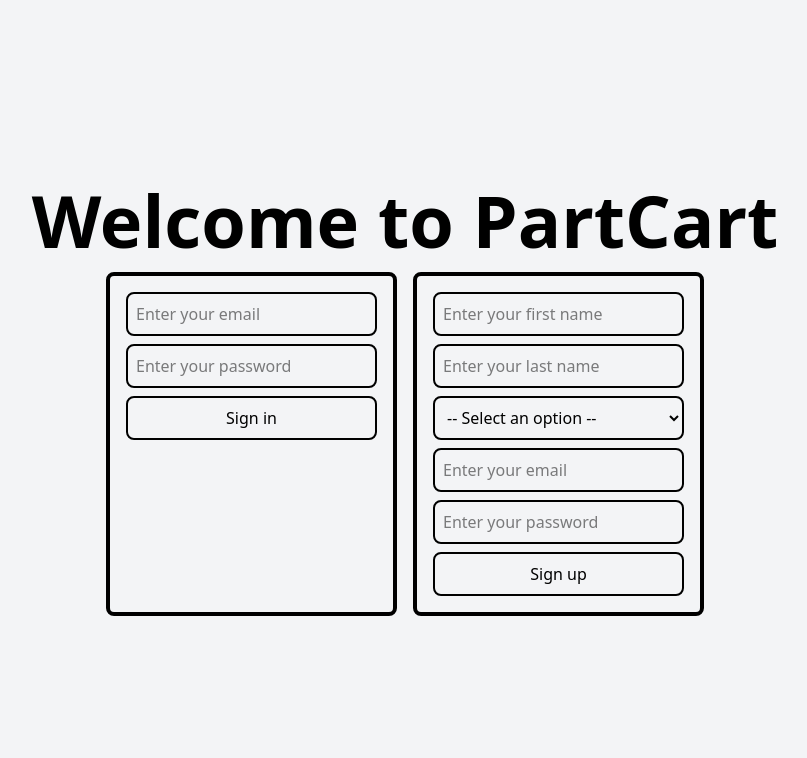
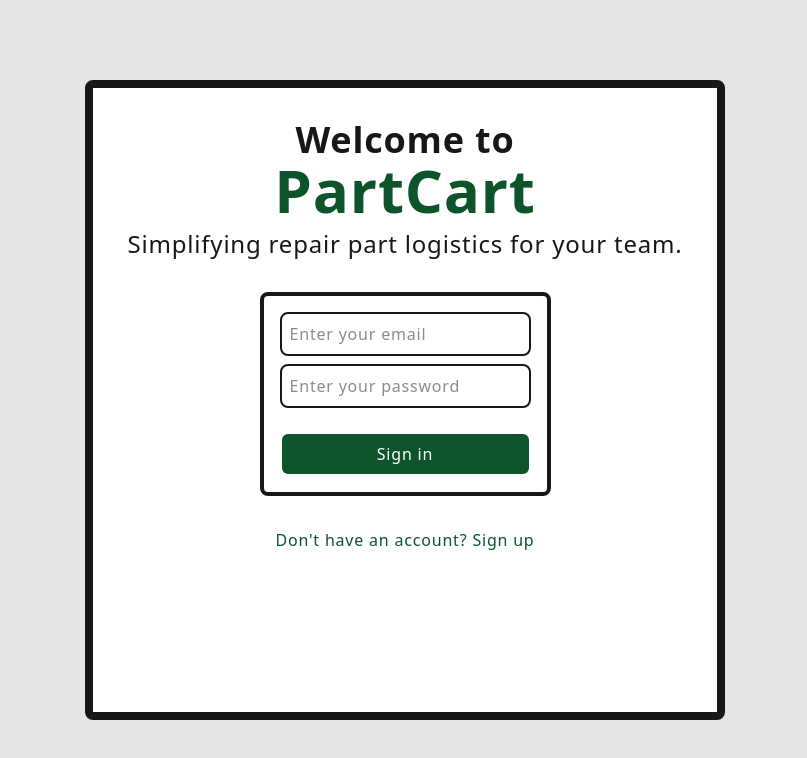
Before and after one commit to nathan-au/part-cart, a Vue app: page / in a window 1280 px wide. Shown: the top 758 px of the page, without its empty margins (235-1042 px from the left). Built offline with nearby package versions, Linux system fonts and the light colour scheme.

Commit message:
refactor: nice ui + welcome page

```diff
--- a/src/components/CreateOrder.vue
+++ b/src/components/CreateOrder.vue
@@ -15,9 +15,7 @@
             <span v-if="loading">Submitting order...</span>
         </button>
 
-        <br v-if="error_message">
-        <span v-if="error_message" class="text-neutral-900 bg-red-600 rounded-xs p-1">{{ error_message }}</span>
-        <br v-if="success_message && !error_message">
+        <span v-if="error_message" class="text-neutral-900 bg-red-600 rounded-xs p-1 text-xs font-normal">{{ error_message }}</span>
         <span v-if="success_message && !error_message" class="text-neutral-900">{{ success_message }}</span>
     </form>
 </template>
--- a/src/components/ProfileCard.vue
+++ b/src/components/ProfileCard.vue
@@ -1,5 +1,6 @@
 <template>
     <div class="p-4 rounded-lg flex flex-col gap-2 text-xl text-center truncate">
+        <span v-if="loading">Loading profile...</span>
         <span class="text-3xl">{{ user_first_name + ' ' + user_last_name }}</span>
         <span class="text-xl">{{ user_email }}</span>
         <span class="text-xl">{{ user_user_type }}</span>
@@ -11,12 +12,15 @@
     import { onMounted } from 'vue'
     import { supabase } from '@/supabase'
 
+    const loading = ref(false)
+
     const user_first_name = ref('')
     const user_last_name = ref('')
     const user_email = ref('')
     const user_user_type = ref('')
 
     const getProfile = async () => {
+        loading.value = true
 
         const { data: { user }, error: userError } = await supabase.auth.getUser()
         if (userError || !user) {
@@ -34,7 +38,11 @@
         user_last_name.value = data.last_name
         user_email.value = data.email
         user_user_type.value = data.user_type
+
+        loading.value = false
+
         return data
+
     }
 
     onMounted(() => {
--- a/src/components/SignOut.vue
+++ b/src/components/SignOut.vue
@@ -4,7 +4,7 @@
         <span v-if="loading">Signing out...</span>
     </button>
     <br v-if="error_message">
-    <span v-if="error_message" class="text-neutral-900 bg-red-600 rounded-xs p-1">{{ error_message }}</span>
+    <span v-if="error_message" class="text-neutral-900 bg-red-600 rounded-xs p-1 text-xs font-normal">{{ error_message }}</span>
 </template>
 
 <script setup>
--- a/src/components/Signin.vue
+++ b/src/components/Signin.vue
@@ -5,13 +5,12 @@
         <input class="border-2 p-2 rounded-lg" type="text" placeholder="Enter your email" v-model="email"/>
         <input class="border-2 p-2 rounded-lg" type="password" placeholder="Enter your password" v-model="password"/>
         <!-- different button text will be displayed depending on loading status -->
-        <button class="border-2 p-2 rounded-lg hover:bg-gray-200 cursor-pointer">
+        <button class="border-2 p-2 rounded-lg hover:bg-green-950 bg-green-900 text-white cursor-pointer mt-4">
             <span v-if="!loading">Sign in</span>
             <span v-if="loading">Signing in...</span>
         </button>
         <!-- display red error message -->
-        <br v-if="error_message">
-        <span v-if="error_message" class="text-neutral-900 bg-red-600 rounded-xs p-1">{{ error_message }}</span>
+        <span v-if="error_message" class="text-neutral-900 bg-red-600 rounded-xs p-1 text-xs font-normal">{{ error_message }}</span>
     </form>
 </template>
 
--- a/src/components/Signup.vue
+++ b/src/components/Signup.vue
@@ -1,7 +1,10 @@
 <template>
     <form class="border-4 p-4 rounded-lg flex flex-col gap-2" @submit.prevent="signUp">
-        <input class="border-2 p-2 rounded-lg" type="text" placeholder="Enter your first name" v-model="first_name"/>
-        <input class="border-2 p-2 rounded-lg" type="text" placeholder="Enter your last name" v-model="last_name"/>
+        <div class="flex flex-row gap-2">
+            <input class="border-2 p-2 rounded-lg" type="text" placeholder="Enter your first name" v-model="first_name"/>
+            <input class="border-2 p-2 rounded-lg" type="text" placeholder="Enter your last name" v-model="last_name"/>
+
+        </div>
         <select class="border-2 p-2 rounded-lg" v-model="user_type">
             <!-- display prompt option by default -->
             <option selected disabled value>-- Select an option --</option>
@@ -10,12 +13,11 @@
         </select>
         <input class="border-2 p-2 rounded-lg" type="text" placeholder="Enter your email" v-model="email"/>
         <input class="border-2 p-2 rounded-lg" type="password" placeholder="Enter your password" v-model="password"/>
-        <button class="border-2 p-2 rounded-lg hover:bg-gray-200 cursor-pointer">
+        <button class="border-2 p-2 rounded-lg hover:bg-green-950 bg-green-900 text-white cursor-pointer mt-4">
             <span v-if="!loading">Sign up</span>
             <span v-if="loading">Signing up...</span>
         </button>
-        <br v-if="error_message">
-        <span v-if="error_message" class="text-neutral-900 bg-red-600 rounded-xs p-1">{{ error_message }}</span>
+        <span v-if="error_message" class="text-neutral-900 bg-red-600 rounded-xs p-1 text-xs font-normal">{{ error_message }}</span>
     </form>
 </template>
 
--- a/src/pages/Dashboard.vue
+++ b/src/pages/Dashboard.vue
@@ -1,7 +1,7 @@
 <template>
     <div class="h-screen overflow-hidden text-neutral-900 bg-neutral-200 font-sans font-medium font-stretch-semi-condensed tracking-wider">
         <!-- top bar -->
-        <div class="border-b-4 border-neutral-900 pl-4 pr-4 pt-2 pb-2 flex flex-row mb-8 items-center bg-neutral-50">
+        <div class="border-b-4 border-neutral-900 pl-4 pr-4 pt-2 pb-2 flex flex-row items-center bg-neutral-50">
             <!-- @click calls the function on button click -->
             <button class="p-2 rounded-lg cursor-pointer bg-green-900 text-neutral-50 hover:bg-green-950" @click="toggleMenu" >
                 Menu
@@ -15,12 +15,17 @@
         </div>
 
         <!-- screen content -->
-        <div class="grid grid-cols-6 gap-4 pr-4">
+        <div class="grid grid-cols-6 gap-4 pr-4 mt-4">
 
             <!-- left side menu -->
-            <div v-if="show_menu" class="col-span-1 rounded-tr-lg rounded-br-lg p-4 flex flex-col gap-2 text-neutral-50 bg-neutral-900">
-                <ProfileCard/>
-                <SignOut/>
+            <div v-if="show_menu" class="col-span-1 rounded-tr-lg rounded-br-lg p-4 flex flex-col gap-2 text-neutral-50 bg-neutral-900 text-center">
+                <span>
+                    <ProfileCard/>
+                </span>
+                <span class="mt-auto">
+                    <SignOut/>
+
+                </span>
             </div>
 
             <!-- center orders list -->
--- a/src/pages/Welcome.vue
+++ b/src/pages/Welcome.vue
@@ -1,17 +1,48 @@
 <template>
-    <div class="flex flex-col gap-4 items-center justify-center h-screen bg-gray-100">
-        <h1 class="text-7xl font-bold text-center">
-            Welcome to PartCart
-        </h1>
-        <div class="flex flex-row gap-4">
-            <!-- call SignIn component -->
-            <SignIn/>
-            <SignUp/>
+    <div class="flex flex-col gap-4 items-center justify-center overflow-hidden h-screen text-neutral-900 bg-neutral-200 font-sans font-medium font-stretch-semi-condensed tracking-wider">
+        <div class="border-8 border-neutral-900 rounded-lg bg-white h-[80vh] w-[50vw] p-8">
+            <div class="text-4xl font-bold text-center text-neutral-900">Welcome to</div>
+            <div class="text-6xl font-bold text-center text-green-900">PartCart</div>
+            <div class="text-2xl text-center text-neutral-900 mt-2">Simplifying repair part logistics for your team.</div>
+
+            <div class="flex flex-row gap-4 mt-8 justify-center">
+                <!-- call SignIn component -->
+                <div v-if="show_sign_in">
+                    <SignIn/>
+                </div>
+                <div v-if="show_sign_up">
+                    <SignUp/>
+                </div>
+            </div>
+
+
+            <div class="mt-8 flex flex-row gap-2 justify-center">
+                <button v-if="!show_sign_in" class="cursor-pointer text-green-900" @click="() => {toggleSignIn(); toggleSignUp();} ">
+                    Already have an account? Sign in
+                </button>
+                <button v-if="!show_sign_up" class="cursor-pointer text-green-900" @click="() => {toggleSignUp(); toggleSignIn();} ">
+                    Don't have an account? Sign up
+                </button>
+            </div>
         </div>
+
     </div>
 </template>
 
 <script setup>
     import SignIn from '../components/SignIn.vue' // import SignIn component from file path
     import SignUp from '../components/SignUp.vue'
+
+    import { ref } from 'vue'
+
+    const show_sign_in = ref(true)
+    const show_sign_up = ref(false)
+
+    function toggleSignIn() {
+        show_sign_in.value = !show_sign_in.value
+    }
+    function toggleSignUp() {
+        show_sign_up.value = !show_sign_up.value
+    }
+
 </script>
```
